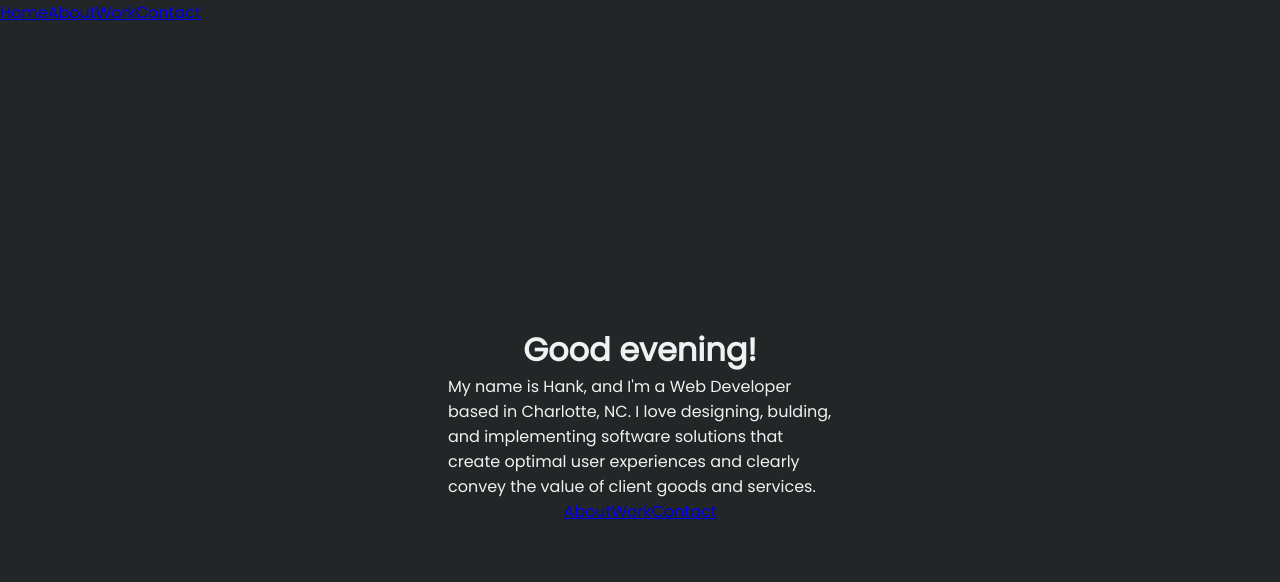
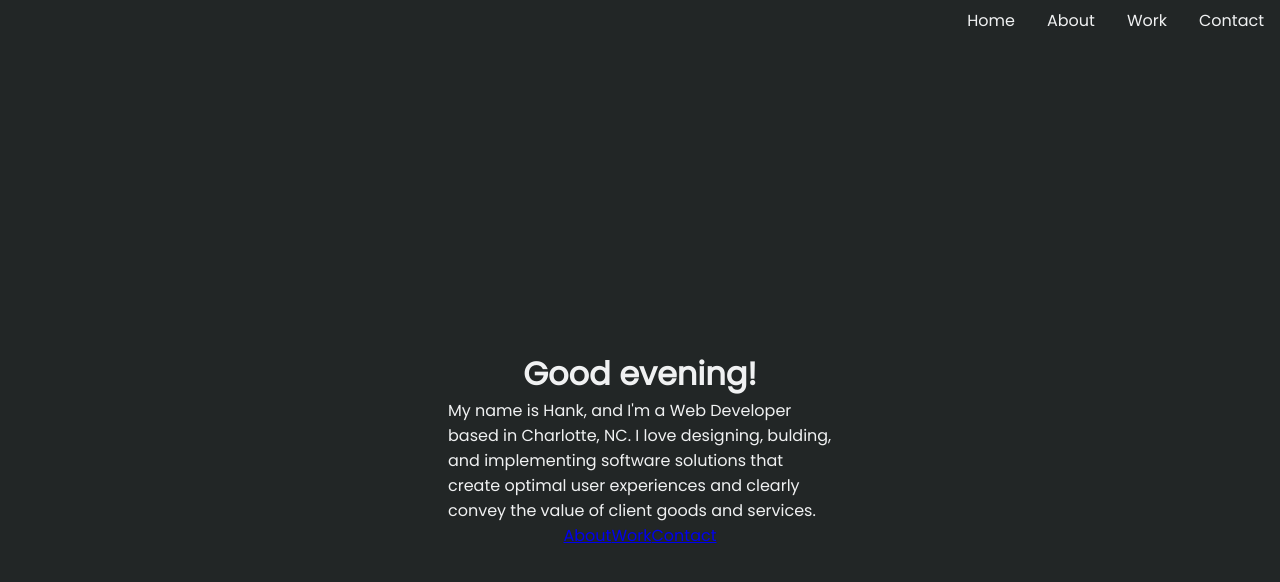
Before and after one commit to HHH-603/V2-Portfolio, a React (Create React App) app: page / in a window 1280 px wide. Shown: the top 582 px of the page. Built offline with nearby package versions, Linux system fonts and the light colour scheme.

Commit message:
Added styling to my navbar.

```diff
--- a/src/components/navbar/style.css
+++ b/src/components/navbar/style.css
@@ -1,3 +1,24 @@
+.navbar {
+    display: flex;
+    flex-flow: row wrap;
+    justify-content: flex-end;
+    margin-bottom: .5rem;
+}
+
+.navbar-link {
+    text-decoration: none;
+    margin: .25rem .5rem;
+    padding: .25rem .5rem;
+    color: #F0F1F2;
+    transition: all 50ms ease-in;
+}
+
+.navbar-link:hover,
+.navbar-link:focus {
+    background-color: #F0F1F2;
+    color: #222626;
+}
+
 .dropdown-menu {
     display: none;
 }
```
